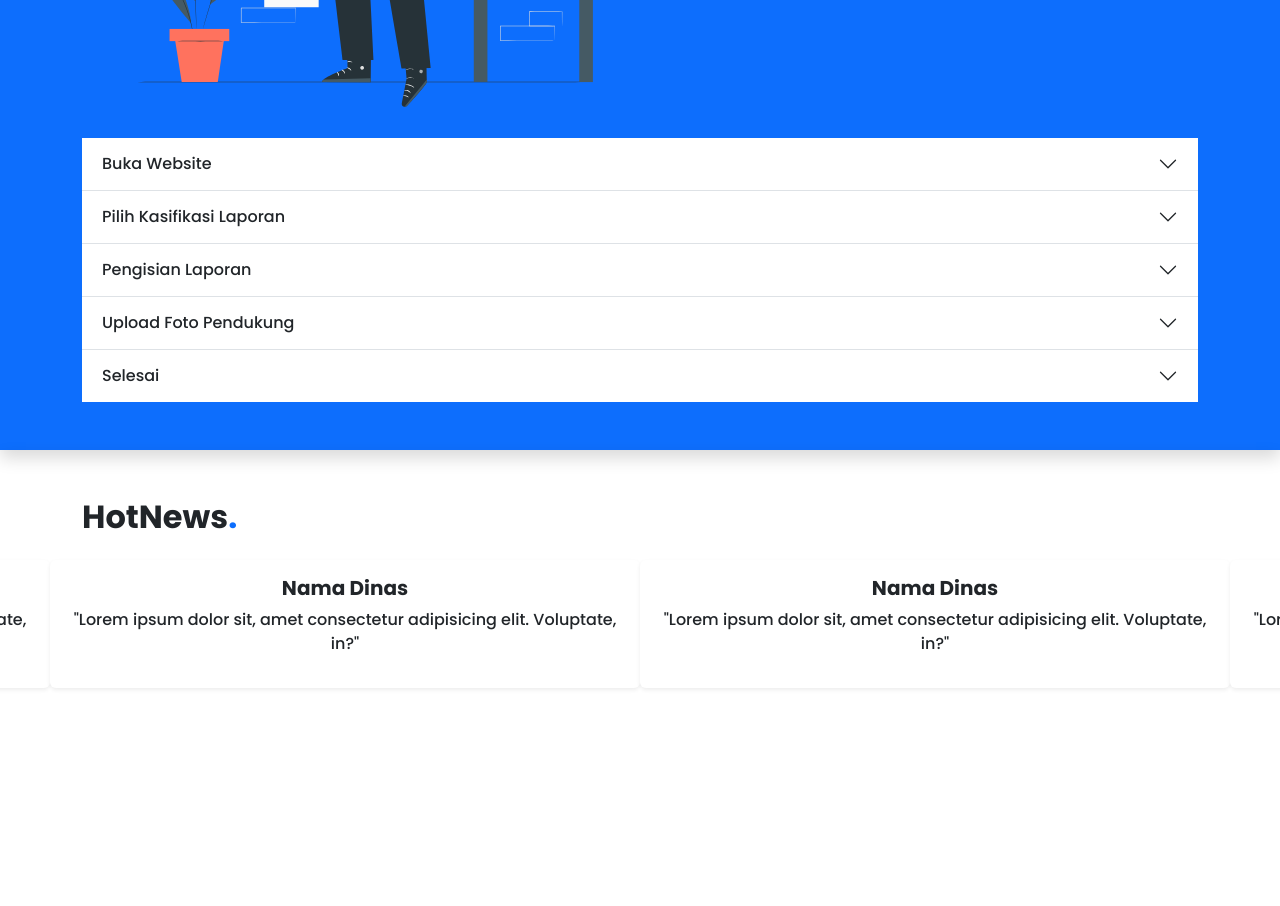
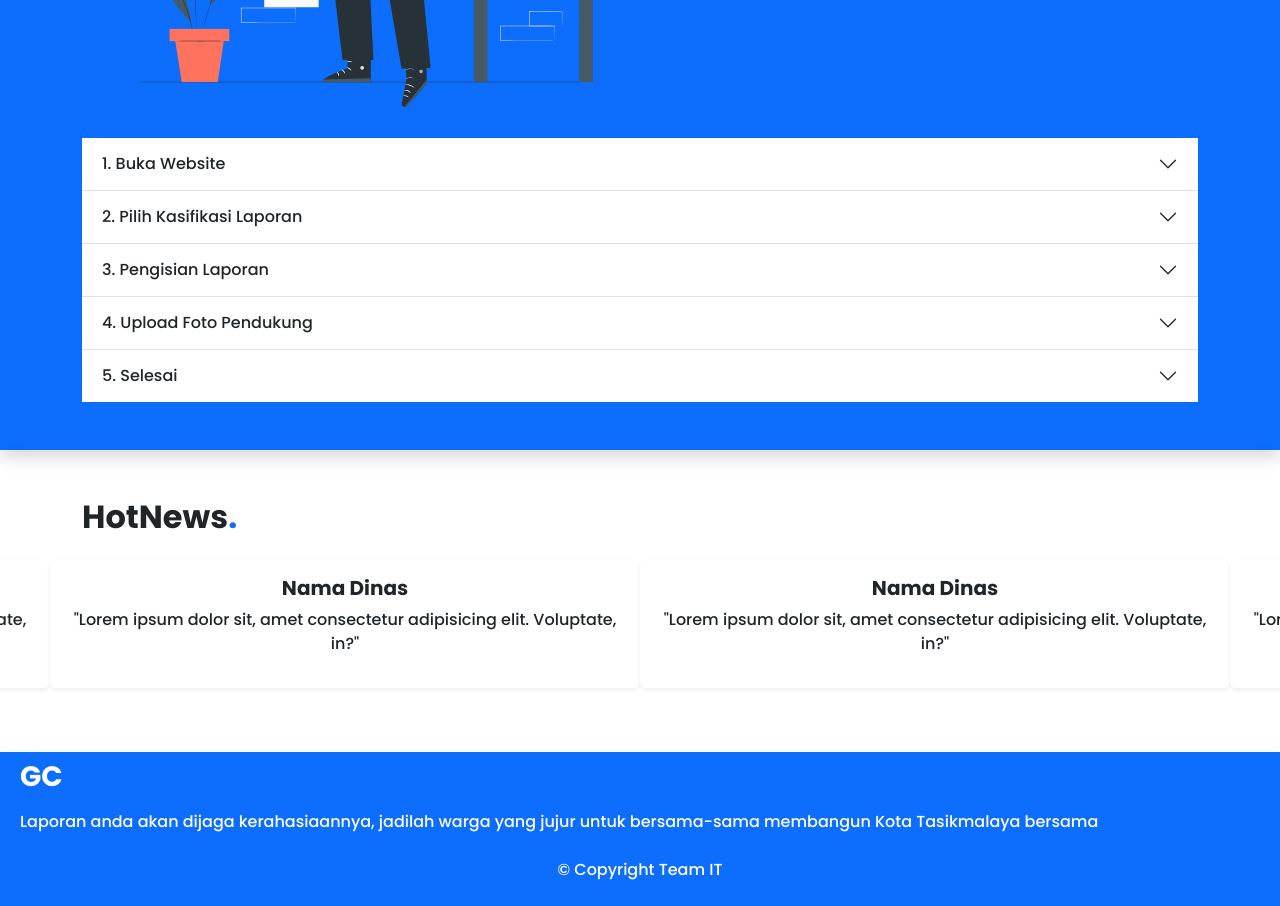
Before and after one commit to rikzafauzannf/laporMobile, a plain HTML site: page index.html in a window 1280 px wide. Shown: the part 3100-4006 px from the top of the page. Before the commit the page ends 3852 px from the top, so only its background shows below. Drawn offline with nearby package versions, Linux system fonts and the light colour scheme.

Commit message:
update footer

```diff
--- a/index.html
+++ b/index.html
@@ -317,7 +317,7 @@
                     aria-expanded="false"
                     aria-controls="one"
                   >
-                    Buka Website
+                    1. Buka Website
                   </button>
                 </h2>
                 <div
@@ -345,7 +345,7 @@
                     aria-expanded="false"
                     aria-controls="Two"
                   >
-                    Pilih Kasifikasi Laporan
+                    2. Pilih Kasifikasi Laporan
                   </button>
                 </h2>
                 <div
@@ -371,7 +371,7 @@
                     aria-expanded="false"
                     aria-controls="Three"
                   >
-                    Pengisian Laporan
+                    3. Pengisian Laporan
                   </button>
                 </h2>
                 <div
@@ -397,7 +397,7 @@
                     aria-expanded="false"
                     aria-controls="Four"
                   >
-                    Upload Foto Pendukung
+                    4. Upload Foto Pendukung
                   </button>
                 </h2>
                 <div
@@ -423,7 +423,7 @@
                     aria-expanded="false"
                     aria-controls="Five"
                   >
-                    Selesai
+                    5. Selesai
                   </button>
                 </h2>
                 <div
@@ -525,6 +525,34 @@
     </section>
     <!-- hotNews -->
 
+    <footer class="footer bg-primary p-2 text-white shadow">
+      <div class="container-fluid">
+        <div class="row g-2">
+          <div class="col-md-12">
+            <h3 class="fw-bold">GC</h3>
+          </div>
+          <div class="col-md-12">
+            <p>
+              Laporan anda akan dijaga kerahasiaannya, jadilah warga yang jujur
+              untuk bersama-sama membangun Kota Tasikmalaya bersama
+            </p>
+          </div>
+          <!-- <div class="col-ms-6">
+            <ul class="list-group list-group-flush">
+              <li class="list-group-item"></li>
+              <li class="list-group-item">A second item</li>
+              <li class="list-group-item">A third item</li>
+              <li class="list-group-item">A fourth item</li>
+              <li class="list-group-item">And a fifth one</li>
+            </ul>
+          </div> -->
+          <div class="col-md-12">
+            <p class="text-center">&copy; Copyright Team IT</p>
+          </div>
+        </div>
+      </div>
+    </footer>
+
     <script
       src="https://cdn.jsdelivr.net/npm/bootstrap@5.3.2/dist/js/bootstrap.bundle.min.js"
       integrity="sha384-C6RzsynM9kWDrMNeT87bh95OGNyZPhcTNXj1NW7RuBCsyN/o0jlpcV8Qyq46cDfL"
```
